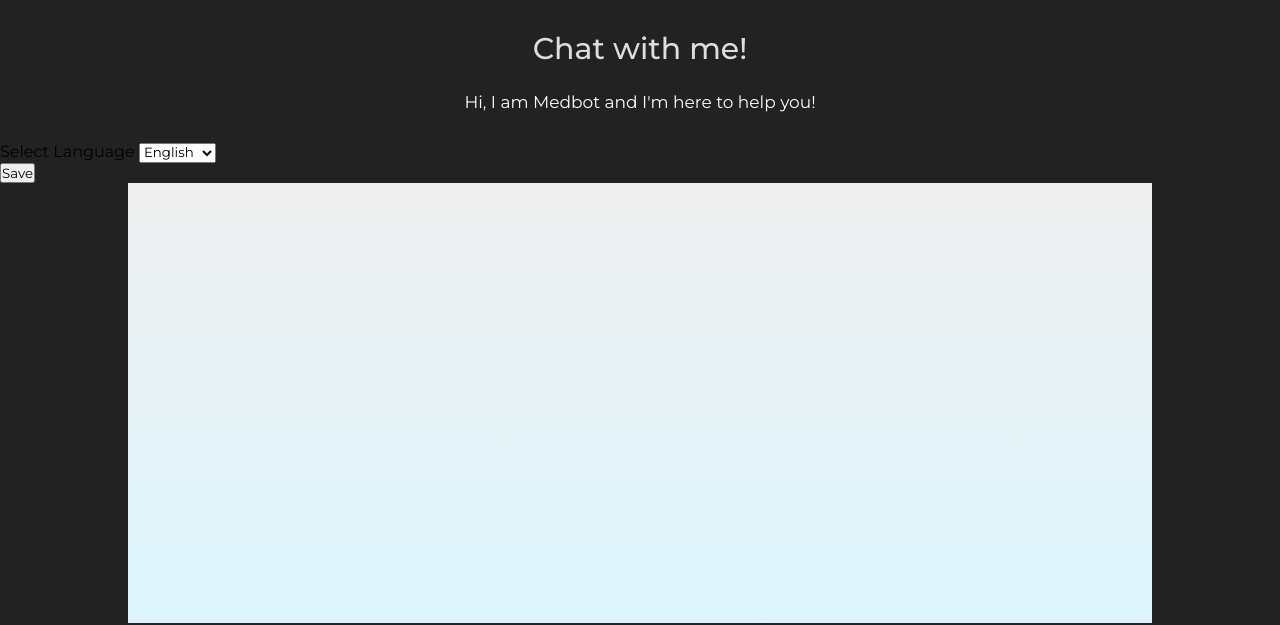
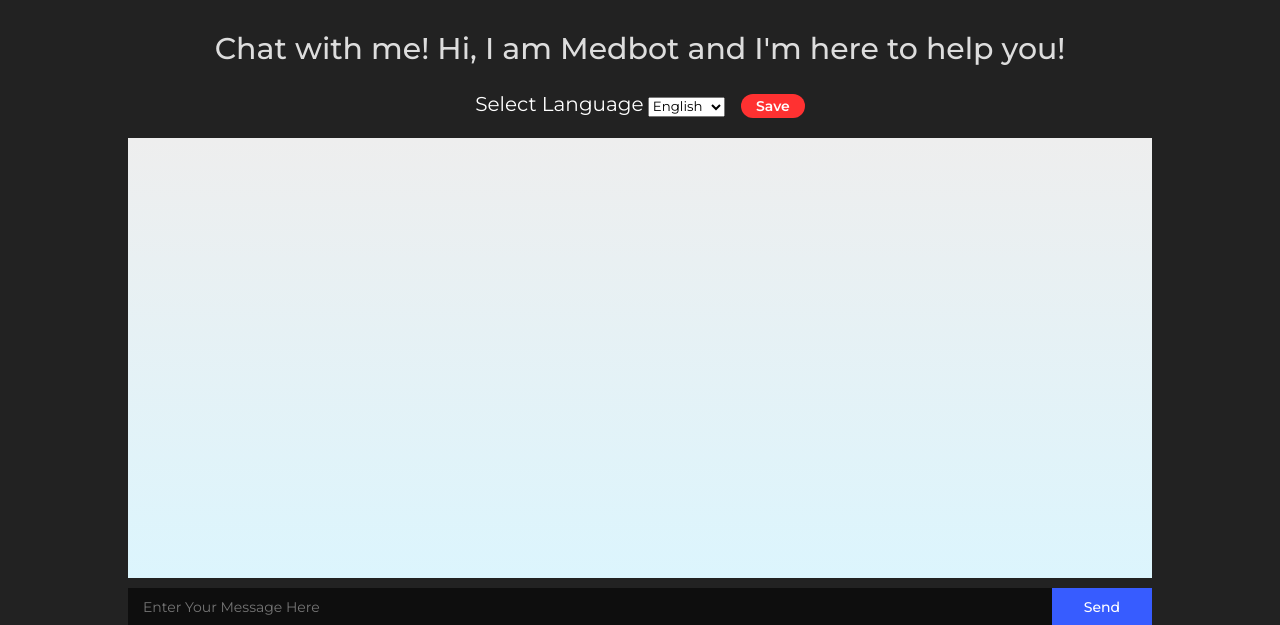
Before and after one commit to Valium-stash-on-Floor13/test-mb, a Python web app: template templates/home.html in a window 1280 px wide. Shown: the part 66-691 px from the top of the page. Run offline with Jinja, Linux system fonts and the light colour scheme; the template is opened without the code that fills it, so the values that code supplies are empty; some libraries are stand-ins or nearby versions.

Commit message:
Update home.html

```diff
--- a/templates/home.html
+++ b/templates/home.html
@@ -27,6 +27,28 @@
     }
     ul{
         list-style: none;
+    }
+    language {
+  color: #111;
+  background: white;
+  padding: 2px 12px;
+  text-align: center;
+  font-size: 14px;
+  font-weight: 600;
+  outline: none;
+  border: none;
+  border-radius: 12px;
+  margin-left: 13px;
+    }
+    form label{
+    color: white;
+    font-size: 20px;
+    text-align: center;
+    display: inline-block;
+    }
+    form{
+    text-align: center;
+margin-bottom: 20px;
     }
     nav{
         display: flex;
@@ -94,11 +116,25 @@
         max-width: 300px;
         padding:10px 12px;
         border-radius: 20px;
-display: block;
-margin-left:auto;
-
-
+        display: block;
+        margin-left:auto;
     }
+    .btn.btn-default {
+        cursor: pointer;
+        transition: background 200ms ease;
+  background: #ff3131;
+  outline: none;
+  border: none;
+  padding: 3px 15px;
+  border-radius: 16px;
+  color: white;
+  font-weight: 600;
+  font-size: 14px;
+  margin-left: 12px;
+}
+.btn.btn-default:hover{
+    background: rgb(223, 26, 26);
+}
     p.bot{
         background: rgb(7, 80, 216);
         color:#fff;
@@ -197,10 +233,10 @@ margin-left:auto;
  </nav>
 <section class="chat-window">
 
-    <h2 id="sen1">Chat with me!</h2>
+    <h2 id="sen1">Chat with me! Hi, I am Medbot and I'm here to help you!</h2>
 
 
-    <p class="head">Hi, I am Medbot and I'm here to help you!</p>
+
 
     <form id='postForm' method="POST">
         <div class="form-group">
@@ -212,8 +248,9 @@ margin-left:auto;
                     <option value="de">German</option>
                     <option value="zh-cn">Chinese</option>
                   </select>
+                  <button type="submit" class="btn btn-default">Save</button>
           </div>
-          <button type="submit" class="btn btn-default">Save</button>
+
         </div>
       </form>
 
@@ -272,7 +309,7 @@ margin-left:auto;
             xhr.onload= function(){
                 console.log('Reached');
                 console.log(this.responseText);
-                document.getElementById("sen1").innerHTML= this.responseText;
+                document.getElementById("sen1").textContent= this.responseText;
 
             }
             xhr.send(JSON.stringify(params));
```
